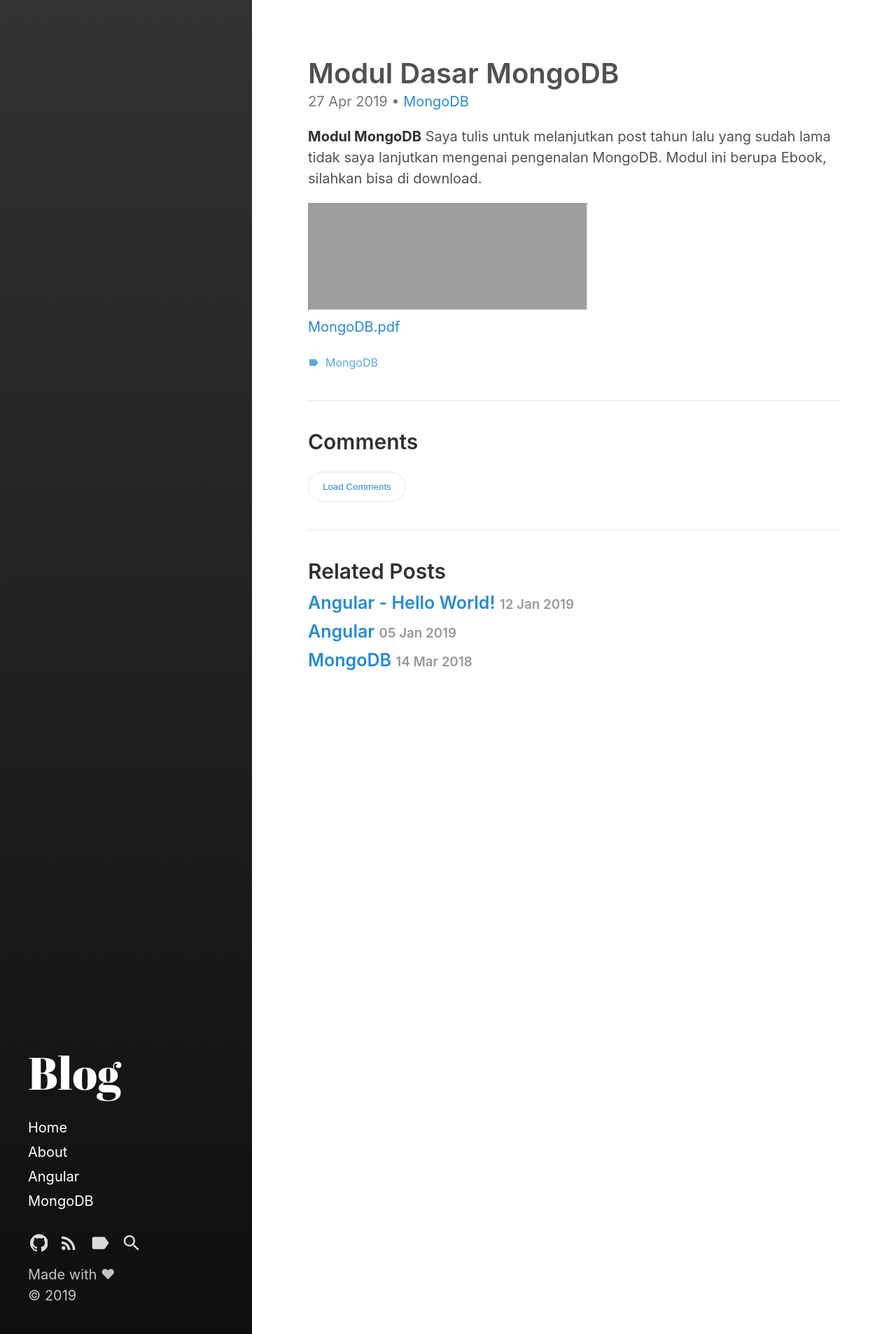
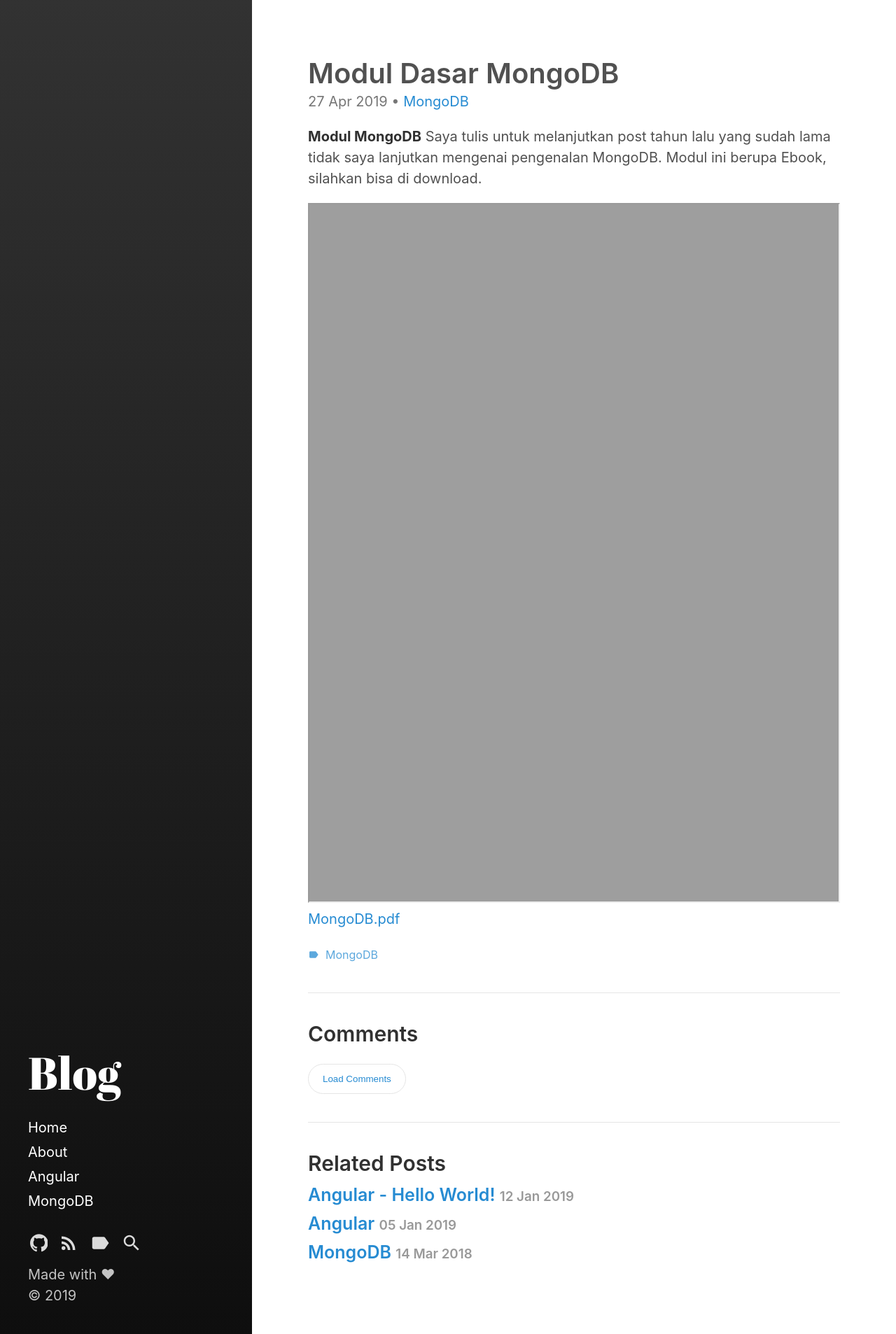
Before and after one commit to gwyllgi/gwyllgi.github.io, a Jekyll site: the page built from _posts/2019-04-27-modul-mongodb.md, in a window 1280 px wide. Shown: the whole page at 70% size. Built offline with Jekyll 4.4.1, drawn with Linux system fonts in a browser that asks for light colours.

Commit message:
Update 2019-04-27-modul-mongodb.md

```diff
--- a/_posts/2019-04-27-modul-mongodb.md
+++ b/_posts/2019-04-27-modul-mongodb.md
@@ -11,6 +11,6 @@ tags:
 **Modul MongoDB** Saya tulis untuk melanjutkan post tahun lalu yang sudah lama tidak saya lanjutkan mengenai pengenalan MongoDB.<!--more-->
 Modul ini berupa Ebook, silahkan bisa di download.
 
-<iframe src="https://rizaldanu.web.id/book/MongoDB.pdf" width="400" height="100%"></iframe>
+<iframe src="https://rizaldanu.web.id/book/MongoDB.pdf" width="100%" height="1000"></iframe>
 
 [MongoDB.pdf](https://rizaldanu.web.id/book/MongoDB.pdf)
```
